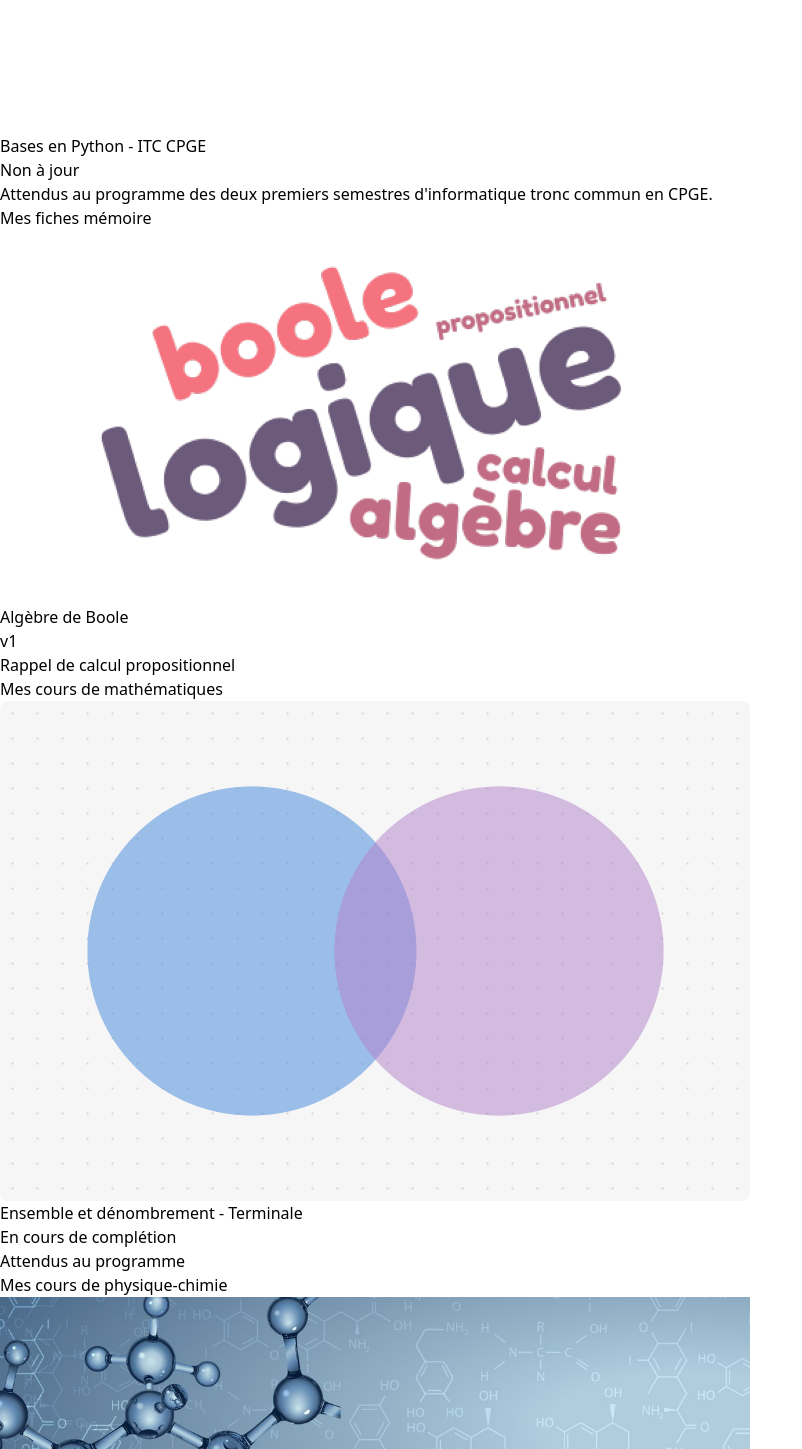
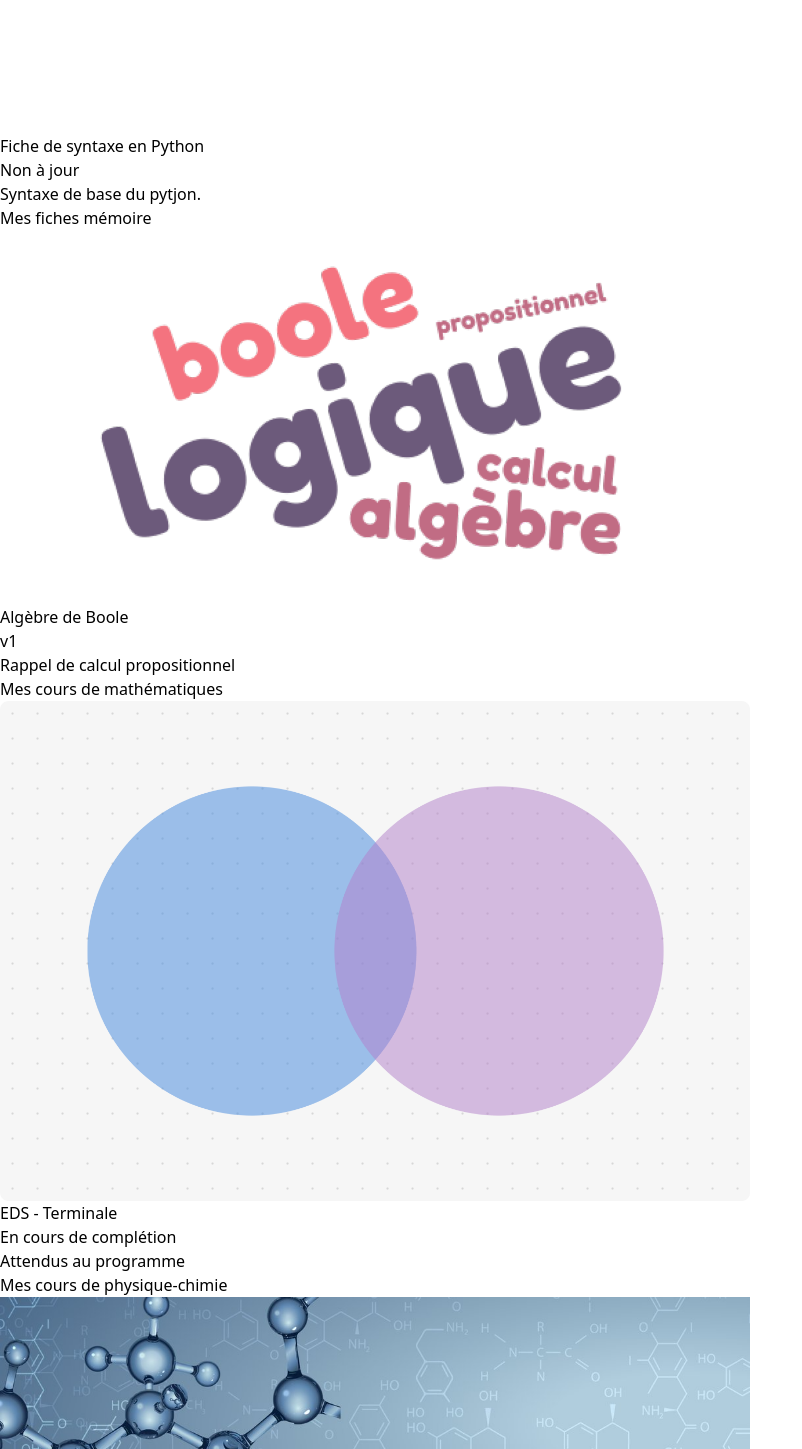
Before and after one commit to iRyann/iryann.github.io, an Astro site: page /ressources in a window 1280 px wide. Shown: the part 2300-3749 px from the top of the page, without its empty margins (0-802 px from the left). Built offline with nearby package versions, Linux system fonts and the light colour scheme; Astro itself is replaced by a stand-in of ours.

Commit message:
Update ressources.astro

```diff
--- a/src/pages/ressources.astro
+++ b/src/pages/ressources.astro
@@ -29,9 +29,9 @@ import HorizontalCard from "../components/HorizontalCard.astro";
   <div class="divider my-0"></div>
 
   <HorizontalCard
-    title="Bases en Python - ITC CPGE"
+    title="Fiche de syntaxe en Python"
     img="/ressources/python.png"
-    desc="Attendus au programme des deux premiers semestres d'informatique tronc commun en CPGE."
+    desc="Syntaxe de base du pytjon."
     url="https://iryann.github.io/ressources/Python.pdf"
     badge="Non à jour"
   />
@@ -55,7 +55,7 @@ import HorizontalCard from "../components/HorizontalCard.astro";
     <div class="text-3xl w-full font-bold mb-5">Mes cours de mathématiques</div>
   </div>
   <HorizontalCard
-    title="Ensemble et dénombrement - Terminale"
+    title="EDS - Terminale"
     img="/ressources/maths-1.png"
     desc="Attendus au programme"
     url="https://iryann.github.io/ressources/Cours_de_mathématiques_Term.pdf"
```
